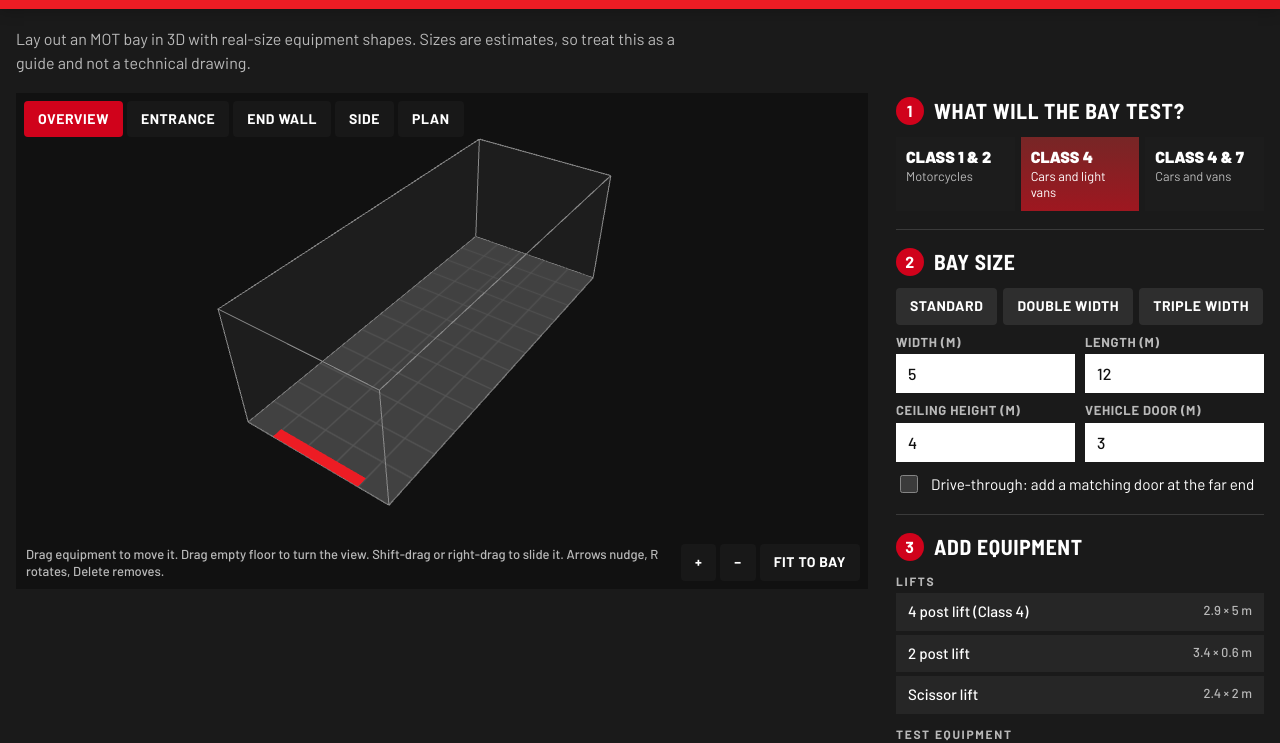
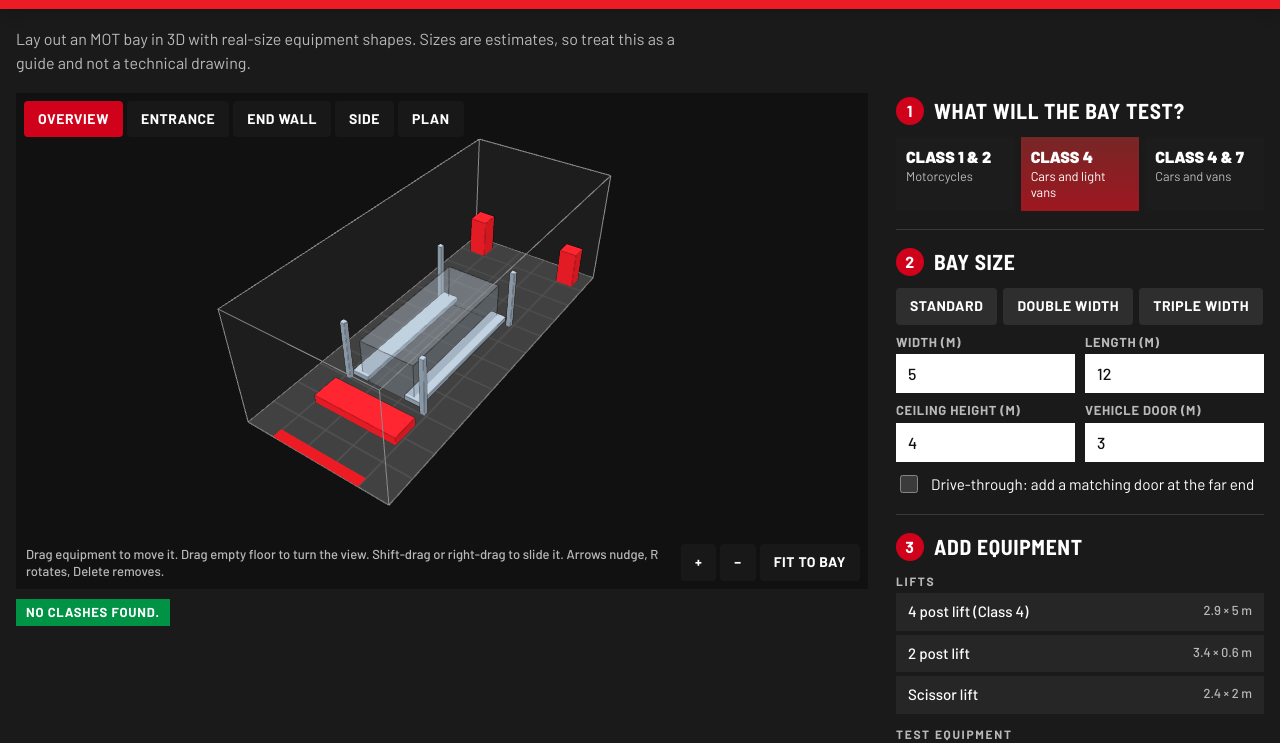
Before and after one commit to WestJ1/Website-workshop-builder, a plain HTML site: page index.html in a window 1280 px wide. Shown: the part 53-796 px from the top of the page. Drawn offline with nearby package versions, Linux system fonts and the light colour scheme.

Commit message:
Update index.html

```diff
--- a/index.html
+++ b/index.html
@@ -414,6 +414,7 @@ if(ok3d){let first=true;
 
 // starting layout: a Class 4 bay with a car on the lift
 renderCat();buildRoom();
+[['lift4',0,.5],['refcar',0,.5],['brake4',0,3.9],['head',-1.8,-5.3],['emis',1.8,-5.3]].forEach(([k,x,z])=>state.items.push({id:state.nid++,k,x,z,rot:0}));
 sync();
 })();
 </script>
```
